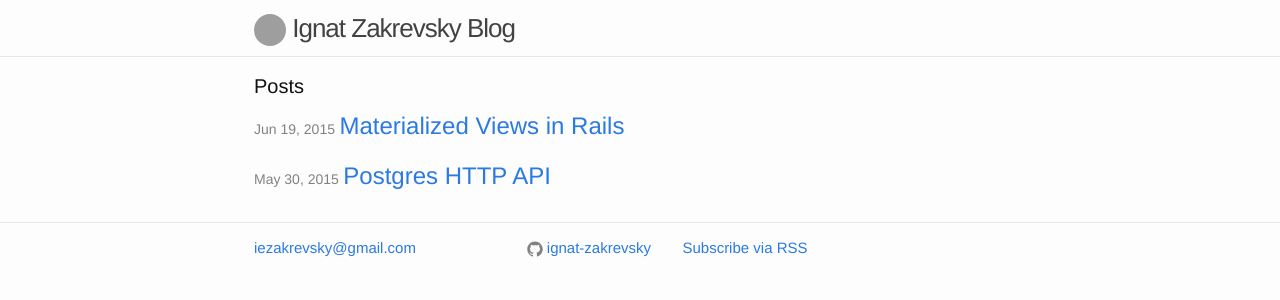
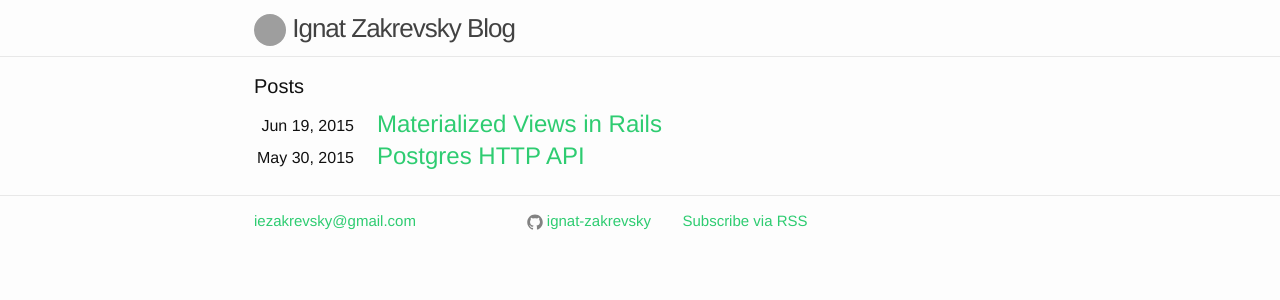
Before and after one commit to ignat-z/ignat-z.github.io, a Jekyll site: the page built from index.html, in a window 1280 px wide. Shown: the top 300 px of the page. Built offline with Jekyll 4.4.1, drawn with Linux system fonts in a browser that asks for light colours; grey boxes are pictures that could not be loaded.

Commit message:
styles changes. green is new black

```diff
--- a/_posts/2015-06-19-materialized-views.markdown
+++ b/_posts/2015-06-19-materialized-views.markdown
@@ -140,3 +140,8 @@ AuthorsFeedback.all
   #<AuthorsFeedback sum: 180, name: "Nikolai Gogol", author_id: 3>
 #]>
 {% endhighlight %}
+
+P.S. Don't forget to chnage your dump format, `schema.rb` can't store materialized view structure, so, you need to store all this in SQL. Change in `application.rb`
+{% highlight ruby %}
+config.active_record.schema_format = :sql
+{% endhighlight %}
--- a/_sass/_layout.scss
+++ b/_sass/_layout.scss
@@ -172,8 +172,17 @@
     margin-left: 0;
     list-style: none;
 
-    > li {
-        margin-bottom: $spacing-unit;
+    tr {
+        line-height: 25px;
+        td {
+            &.date {
+                width: 25%;
+                text-align: right;
+                padding-right: 20px;
+                line-height: 25px;
+                vertical-align: middle;
+            }
+        }
     }
 }
 
--- a/css/main.scss
+++ b/css/main.scss
@@ -15,8 +15,8 @@ $spacing-unit:     14px;
 
 $text-color:       #111;
 $background-color: #fdfdfd;
-$brand-color:      #2a7ae2;
-$second-color:     #4169e1;
+$brand-color:      #2ecc71;
+$second-color:     #27ae60;
 
 $grey-color:       #828282;
 $grey-color-light: lighten($grey-color, 40%);
--- a/index.html
+++ b/index.html
@@ -7,12 +7,14 @@ layout: default
   <h1 class="page-heading">Posts</h1>
 
   <ul class="post-list">
+    <table>
     {% for post in site.posts %}
-      <li>
-        <span class="post-meta">{{ post.date | date: "%b %-d, %Y" }}</span>
-        <a class="post-link" href="{{ post.url | prepend: site.baseurl }}">{{ post.title }}</a>
-      </li>
+      <tr>
+        <td class="date">{{ post.date | date: "%b %-d, %Y" }}</td>
+        <td><a class="post-link" href="{{ post.url | prepend: site.baseurl }}">{{ post.title }}</a></td>
+      </tr>
     {% endfor %}
+    </table>
   </ul>
 
 </div>
```
